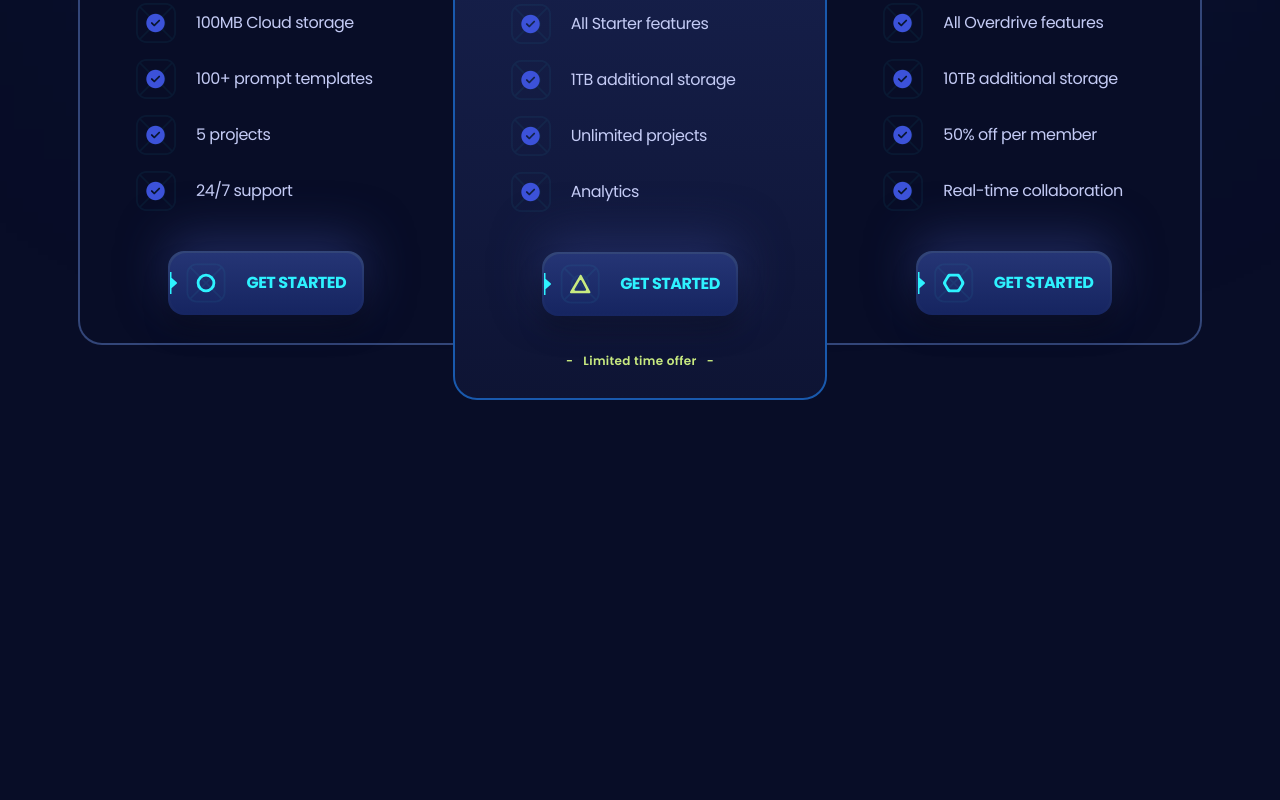
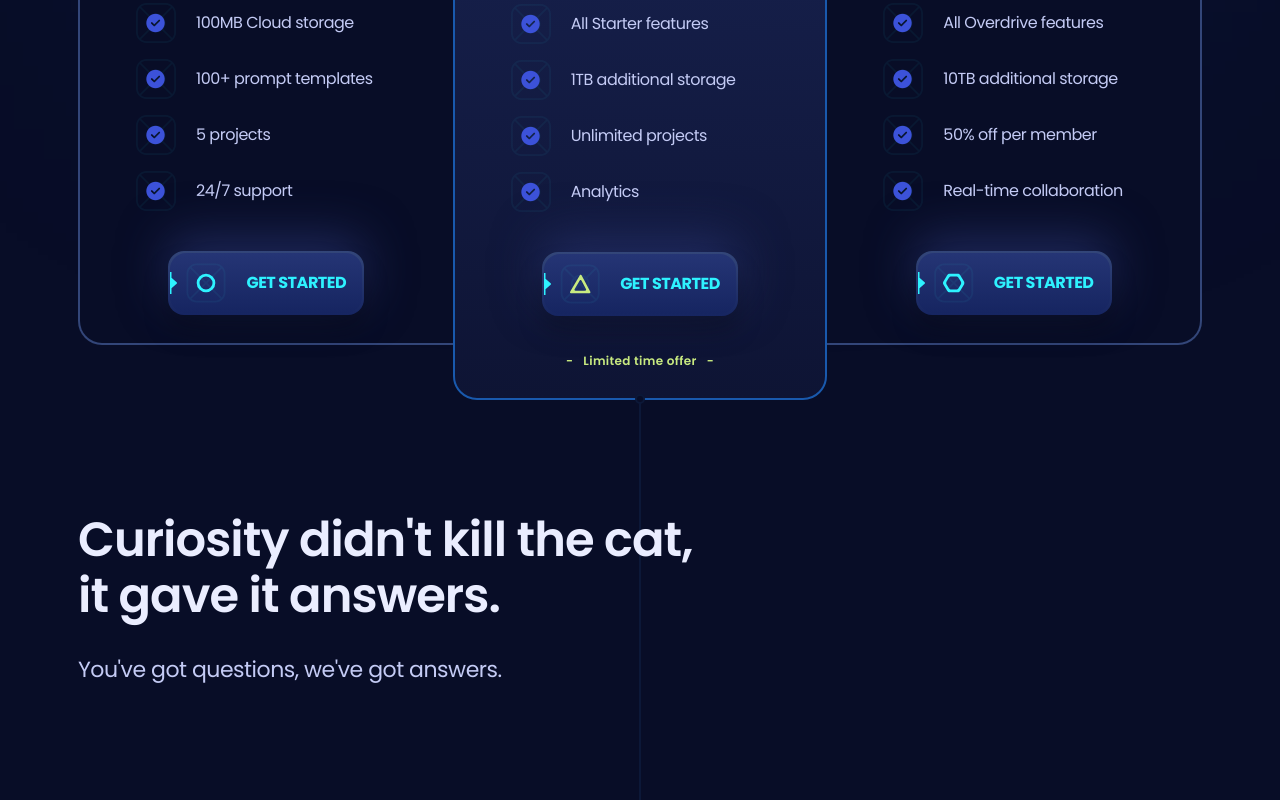
Before and after one commit to franciscoprado4/sasslandingpage, a React (Vite) app: page / in a window 1280 px wide. Shown: the part 2661-3461 px from the top of the page. Before the commit the page ends 3061 px from the top, so only its background shows below. Built offline with nearby package versions, Linux system fonts and the light colour scheme.

Commit message:
faq seccion inicio

```diff
--- a/src/App.jsx
+++ b/src/App.jsx
@@ -3,6 +3,7 @@ import { Features } from "./sections/Features";
 import { Header } from "./sections/Header";
 import { Hero } from "./sections/Hero";
 import { Pricing } from "./sections/Pricing";
+import { Faq } from "./sections/Faq";
 
 function App() {
   return (
@@ -11,6 +12,7 @@ function App() {
       <Hero />
       <Features />
       <Pricing />
+      <Faq />
     </main>
   );
 }
--- /dev/null
+++ b/src/sections/Faq.jsx
@@ -0,0 +1,22 @@
+import { Element } from "react-scroll";
+
+export const Faq = () => {
+  return (
+    <section>
+      <Element name="faq" className="relative">
+        <div className="container relative z-2 py-28">
+          <div>
+            <h3 className="h3 max-md:h5 max-w-640 max-lg:max-w-md mb-7 text-p4">
+              Curiosity didn't kill the cat, it gave it answers.
+            </h3>
+            <p className="body-1 max-lg:max-w-sm">
+              You've got questions, we've got answers.
+            </p>
+          </div>
+
+          <div className="faq-line_after w-0.5 h-full absolute left-[calc(50%-1px)] top-0 -z-1 bg-s2"></div>
+        </div>
+      </Element>
+    </section>
+  );
+};
```
